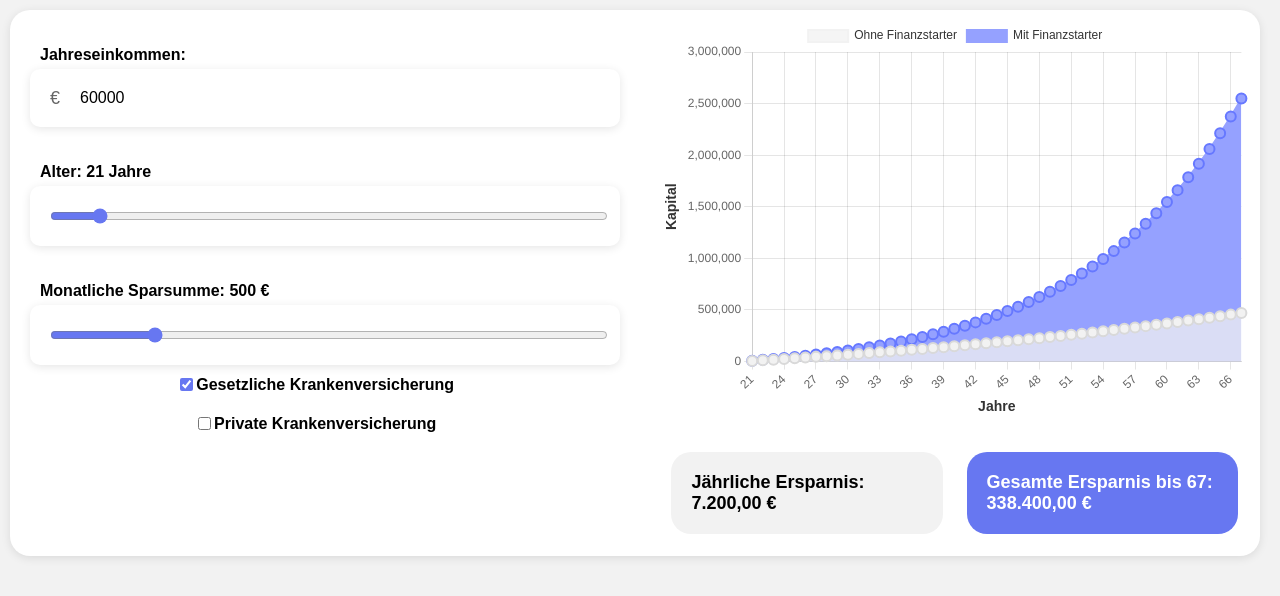
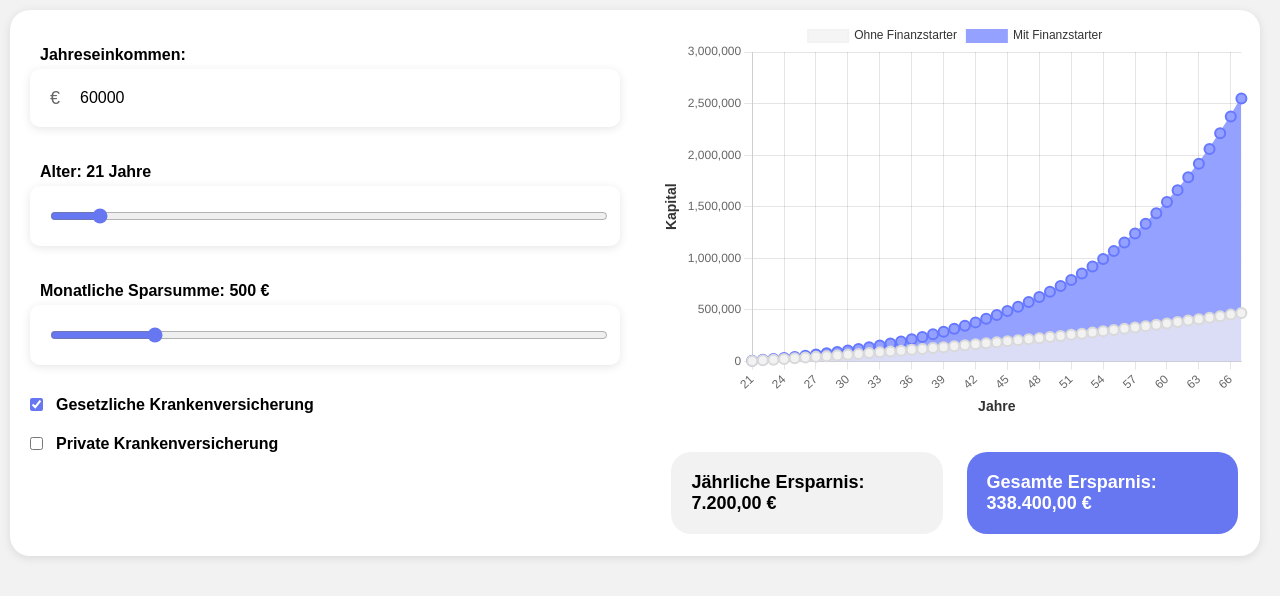
Before and after one commit to EinMario/finanzcheck, a plain HTML site: page index.html in a window 1280 px wide. Drawn offline with nearby package versions, Linux system fonts and the light colour scheme.

Commit message:
jahresinput

```diff
--- a/index.html
+++ b/index.html
@@ -133,8 +133,10 @@
             display: flex;
             align-items: center;
             margin-bottom: 20px;
-            display: flex;
-            flex-direction: column;
+            max-width: 600px;
+            justify-content: flex-start;
+            padding-left: 10px !important;
+            /* Entfernt das Padding */
         }
 
         .checkbox-label .input-field__input {
@@ -144,8 +146,12 @@
 
         .checkbox-label input[type="checkbox"] {
             display: block;
-            margin-top: 4%;
             margin-left: 0;
+        }
+
+        .checkbox-text {
+            font-weight: bold;
+            margin-left: 10px;
         }
 
         .chart-container {
@@ -190,6 +196,7 @@
         .input__title {
             margin-left: 10px;
         }
+
 
         @media (max-width: 767px) {
             body {
@@ -268,8 +275,8 @@
                                 <p class="input__title">Jahreseinkommen:</p>
                                 <div class="input-field row">
                                     <span class="input-field__icon">€</span>
-                                    <input type="text" class="input-field__input" id="income" value="60000" style="border: 0px;"
-                                        oninput="validateIncomeInput(this); calculate();" />
+                                    <input type="text" class="input-field__input" id="income" value="60000"
+                                        style="border: 0px;" oninput="validateIncomeInput(this); calculate();" />
                                 </div>
                                 <p class="error-message" id="incomeError">Bitte geben Sie eine gültige Zahl ein.</p>
                             </label>
@@ -287,18 +294,17 @@
                                         value="500" oninput="updateSumValue(this.value); calculate();" />
                                 </div>
                             </label>
-
-                            <label
-                                style="margin-top: 30px; align-items: center; margin: 0 auto; display: flex; flex-direction: row; max-width: 600px; margin-bottom: 20px;">
-                                <input type="checkbox" class="accent" id="gkv" checked
-                                    onclick="toggleInsurance('gkv'); calculate();" />
-                                <label style="font-weight: bold; "> Gesetzliche Krankenversicherung</label>
-                            </label>
-                            <label
-                                style="align-items: center; margin: 0 auto; display: flex; flex-direction: row; max-width: 600px; margin-bottom: 20px;">
-                                <input type="checkbox" class="accent" id="pkv"
-                                    onclick="toggleInsurance('pkv'); calculate();" />
-                                <label style="font-weight: bold;"> Private Krankenversicherung</label>
+                            <label class="col" style="margin-top: 20px !important;">
+                                <label class="checkbox-label" style="">
+                                    <input type="checkbox" class="accent" id="gkv" checked
+                                        onclick="toggleInsurance('gkv'); calculate();" />
+                                    <span class="checkbox-text">Gesetzliche Krankenversicherung</span>
+                                </label>
+                                <label class="checkbox-label">
+                                    <input type="checkbox" class="accent" id="pkv"
+                                        onclick="toggleInsurance('pkv'); calculate();" />
+                                    <span class="checkbox-text">Private Krankenversicherung</span>
+                                </label>
                             </label>
                         </div>
                     </div>
@@ -315,7 +321,7 @@
                     Jährliche Ersparnis: <br><span id="yearlySavings">0</span>
                 </div>
                 <div class="result-box highlight">
-                    Gesamte Ersparnis bis 67: <br><span id="totalSavings">0</span>
+                    Gesamte Ersparnis: <br><span id="totalSavings">0</span>
                 </div>
             </div>
         </div>
```
